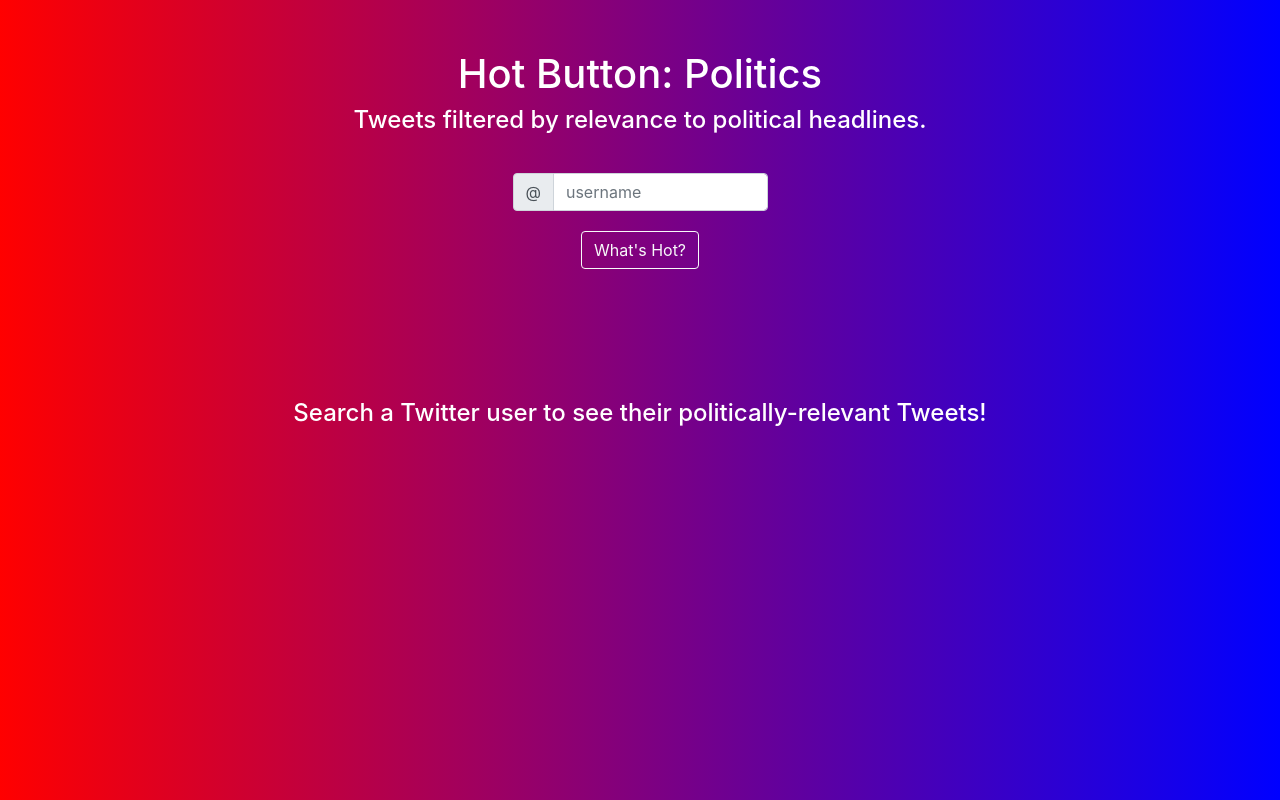
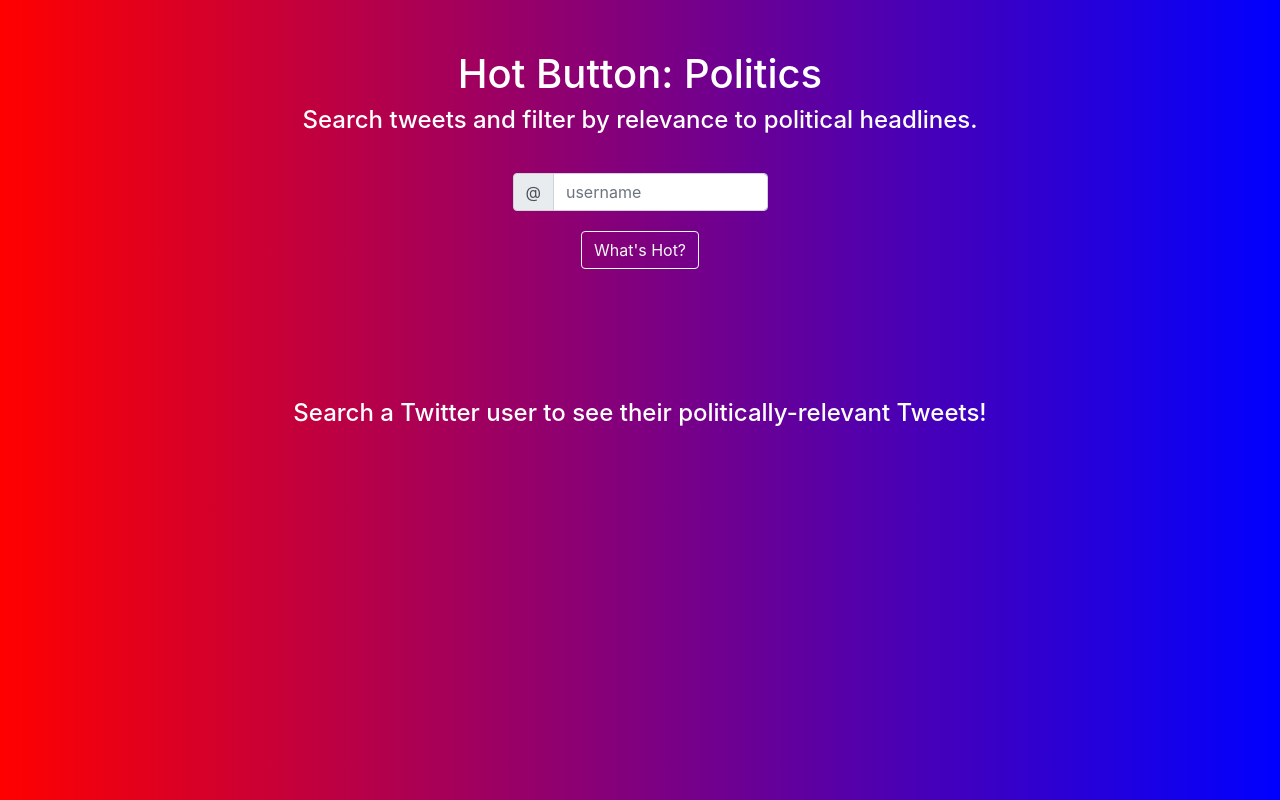
Before and after one commit to theodorewahle/hot-button-twitter-search, a React (Create React App) app in the folder hot-button-frontend/: page / in a window 1280 px wide. Built offline with nearby package versions, Linux system fonts and the light colour scheme; what react-emotion would draw is missing.

Commit message:
updated copy on headline

```diff
--- a/hot-button-frontend/src/App.js
+++ b/hot-button-frontend/src/App.js
@@ -16,7 +16,7 @@
             <Row style={{justifyContent: 'center', alignItems: 'center'}}>
               <Col>
                 <h1 style={{ color: 'white', paddingTop:50}}>Hot Button: Politics</h1>
-                <h4 style={{ color: 'white'}} >Tweets filtered by relevance to political headlines.</h4>
+                <h4 style={{ color: 'white'}} >Search tweets and filter by relevance to political headlines.</h4>
               </Col>
             </Row>
             <Row style={{justifyContent: 'center'}}>
```
